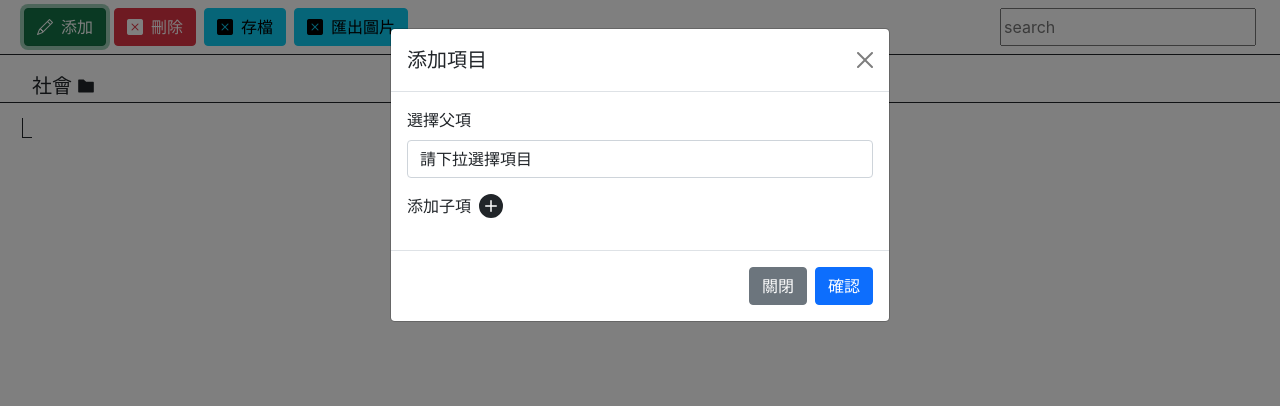
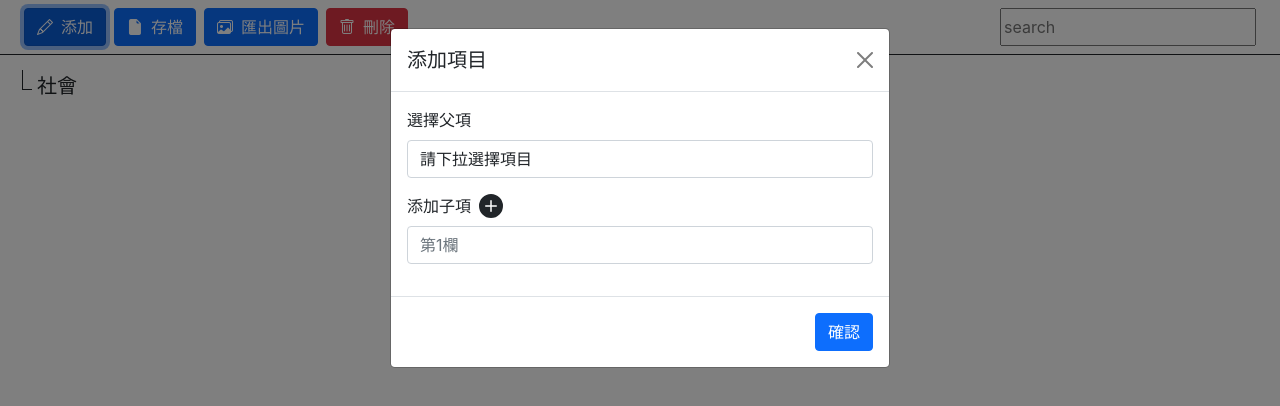
Before and after one commit to SlienceAn/Business-Arch, a Next.js app: page / in a window 1280 px wide. Both pictures are taken after a click on the button "添加". Shown: the top 406 px of the page. Built offline with nearby package versions, Linux system fonts and the light colour scheme.

Commit message:
fix context

```diff
--- a/components/InputModal.jsx
+++ b/components/InputModal.jsx
@@ -19,8 +19,12 @@ const InputModal = ({ postData, children }) => {
                             {children}
                         </div>
                         <div className="modal-footer">
-                            <button type="button" className="btn btn-secondary" data-bs-dismiss="modal">關閉</button>
-                            <button type="button" className="btn btn-primary" onClick={postData}>確認</button>
+                            <button
+                                type="button"
+                                className="btn btn-primary"
+                                data-bs-dismiss="modal"
+                                onClick={postData}>確認
+                            </button>
                         </div>
                     </div>
                 </div>
@@ -28,5 +32,4 @@ const InputModal = ({ postData, children }) => {
             element)
     }
 };
-
 export default InputModal;
--- /dev/null
+++ b/components/ToolButton.jsx
@@ -0,0 +1,12 @@
+import React from 'react';
+
+const ToolButton = ({ btnStyle, icon, text }) => {
+    return (
+        <button className={`d-flex gap-2 btn btn-${btnStyle}`}>
+            <i className={`bi bi-${icon}`} />
+            <span>{text}</span>
+        </button>
+    );
+};
+
+export default ToolButton;
--- a/components/ToolHead.jsx
+++ b/components/ToolHead.jsx
@@ -2,12 +2,15 @@ import React, { useState, useContext } from 'react';
 import InputModal from './InputModal';
 import { Context } from '../public/lib';
 import { BsPlusCircleFill } from 'react-icons/bs';
+import ToolButton from './ToolButton';
 
 const ToolHead = ({ parentTitle }) => {
-    const [childVal, setChildVal] = useState([])
+    const [childVal, setChildVal] = useState([{
+        body: "",
+        content: []
+    }])
     const [parentVal, setParentVal] = useState("")
     const [context, setContext] = useContext(Context)
-
     const getValue = (event, cate, idx = 0) => {
         if (cate === "select") {
             setParentVal(event.target.value)
@@ -19,32 +22,31 @@ const ToolHead = ({ parentTitle }) => {
         }
     }
     const postData = () => {
-        const obj = {
-            body: parentVal,
-            content: childVal
-        }
-        setContext(obj)
+        setContext({ ...context, content: childVal })
     }
     return (
         <>
             <div className='w-100 py-2 px-4 d-flex justify-content-between'>
                 <div className='d-flex gap-2'>
-                    <button className='btn btn-success d-flex gap-2' data-bs-toggle="modal" data-bs-target="#exampleModal">
+                    <button className='btn btn-primary d-flex gap-2' data-bs-toggle="modal" data-bs-target="#exampleModal">
                         <i className="bi bi-pencil" />
                         <span>添加</span>
                     </button>
-                    <button className='btn btn-danger d-flex gap-2'>
-                        <i className="bi bi-x-square-fill" />
-                        <span>刪除</span>
-                    </button>
-                    <button className='btn btn-info d-flex gap-2'>
-                        <i className="bi bi-x-square-fill" />
-                        <span>存檔</span>
-                    </button>
-                    <button className='btn btn-info d-flex gap-2'>
-                        <i className="bi bi-x-square-fill" />
-                        <span>匯出圖片</span>
-                    </button>
+                    <ToolButton
+                        btnStyle="primary"
+                        icon="file-earmark-fill"
+                        text="存檔"
+                    />
+                    <ToolButton
+                        btnStyle="primary"
+                        icon="images"
+                        text="匯出圖片"
+                    />
+                    <ToolButton
+                        btnStyle="danger"
+                        icon="trash"
+                        text="刪除"
+                    />
                 </div>
                 <input placeholder='search' />
             </div>
@@ -57,17 +59,30 @@ const ToolHead = ({ parentTitle }) => {
                     </select>
                 </div>
                 <div className='mb-3'>
-                    <label className='form-label d-flex align-content-end gap-2' htmlFor='childItem'>
+                    <label
+                        className='form-label d-flex align-content-end gap-2'
+                        htmlFor='childItem'
+                        onClick={() => setChildVal([...childVal, {
+                            body: "",
+                            content: []
+                        }])}
+                    >
                         <span>添加子項</span>
                         <BsPlusCircleFill fontSize="1.5rem" />
                     </label>
                     {
                         childVal.map((el, idx) =>
-                            <input id='childItem' className='form-control mb-2' onChange={(event) => getValue(event, "input", idx)} />)
+                            <input
+                                key={idx}
+                                id='childItem'
+                                className='form-control mb-2'
+                                placeholder={"第" + (idx + 1) + "欄"}
+                                onChange={(event) => getValue(event, "input", idx)}
+                            />)
                     }
                 </div>
             </InputModal>
         </>
     );
-};
+}
 export default ToolHead;
--- a/components/TreeView.jsx
+++ b/components/TreeView.jsx
@@ -21,7 +21,7 @@ const TreeView = (props) => {
     } else {
         return (
             <li>
-                <span onClick={() => router.push("/TestRoute/" + data.body)}>
+                <span>
                     {data.body}
                 </span>
             </li>
--- a/pages/index.jsx
+++ b/pages/index.jsx
@@ -1,19 +1,16 @@
 import { useState } from 'react'
 import TreeView from '../components/TreeView'
 import ToolHead from '../components/ToolHead'
-import Data from '../public/Data.json'
 import { getAllBody, Context } from '../public/lib'
 
 export default function App() {
-  const [context, setContext] = useState({})
+  const [context, setContext] = useState({
+    body: "社會",
+    content: []
+  })
   return (
     <Context.Provider value={[context, setContext]}>
-      <ToolHead parentTitle={getAllBody(Data)} />
-      <div className='TreePanel'>
-        <ul>
-          <TreeView data={Data} />
-        </ul>
-      </div>
+      <ToolHead parentTitle={getAllBody(context)} />
       <div className='TreePanel'>
         <ul>
           <TreeView data={context} />
--- a/public/lib.js
+++ b/public/lib.js
@@ -3,6 +3,7 @@ import axios from 'axios';
 
 export const Context = createContext({})
 const arr = [];
+
 export const getAllBody = (body) => {
     Object.values(body).map(el => {
         if (Array.isArray(el)) {
```
